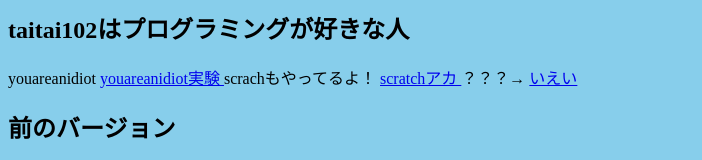
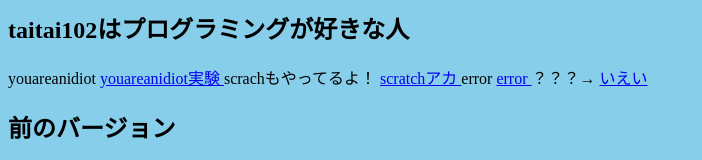
Before and after one commit to taitai102/taitai102.github.io, a plain HTML site: page index.html in a window 1280 px wide. Shown: the part 373-533 px from the top of the page, without its empty margins (0-702 px from the left). Drawn offline with Linux system fonts and the light colour scheme.

Commit message:
Update index.html

```diff
--- a/index.html
+++ b/index.html
@@ -14,6 +14,10 @@ youareanidiot実験
  scrachもやってるよ！
 <a href="https://scratch.mit.edu/users/taitai102/" onclick="window.open('https://scratch.mit.edu/users/taitai102/', '', 'width=500,height=250,scrollbars=yes'); return false;">
  scratchアカ
+</a>
+error
+<a href="https://for314.com/youareanmemz/a0.html" onclick="window.open('https://for314.com/youareanmemz/a0.html', '', 'width=300,height=250,scrollbars=yes'); return false;">
+error
 </a>
 ？？？→
 <a class="btn" href="https://piv.pivpiv.dk/">いえい</a>
```
